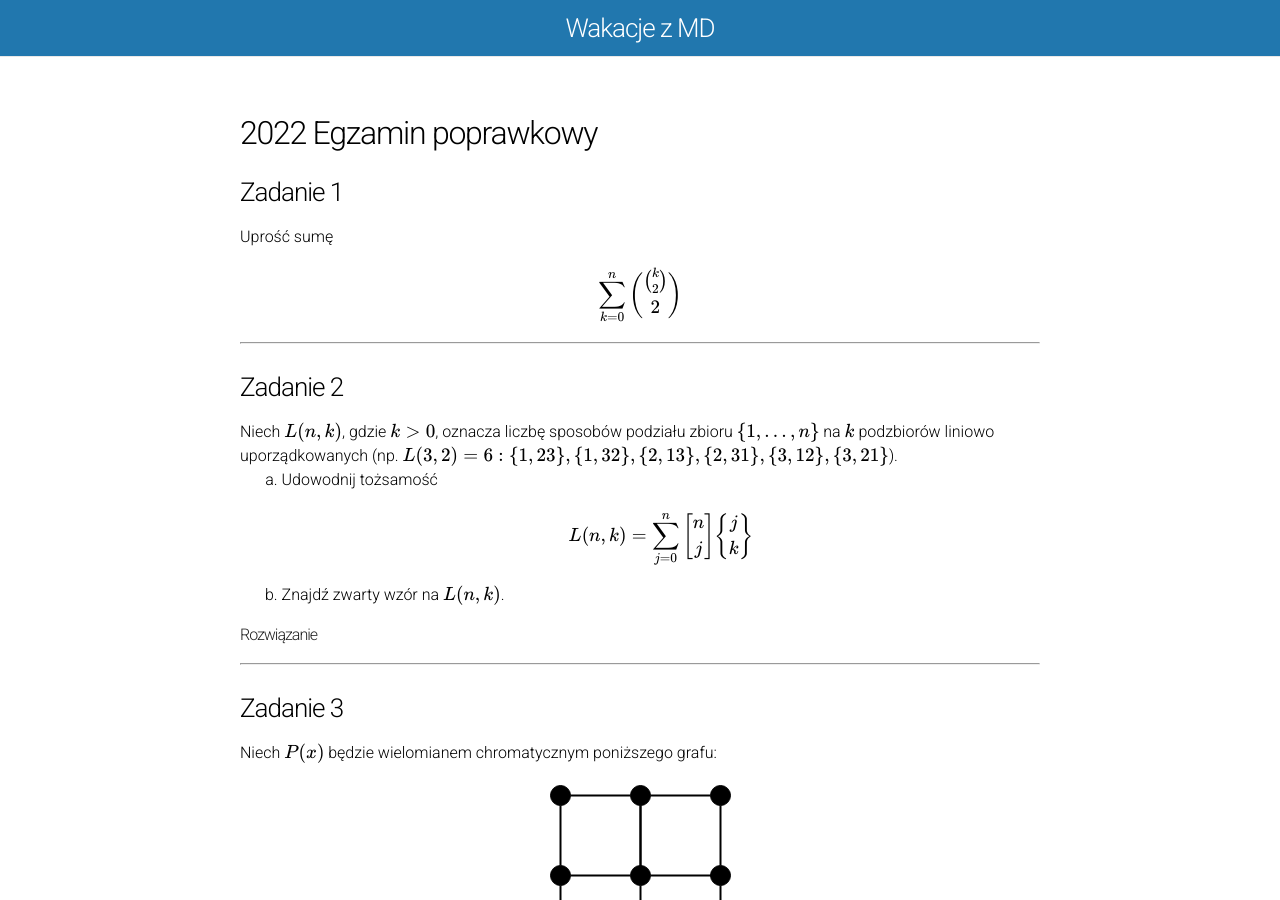
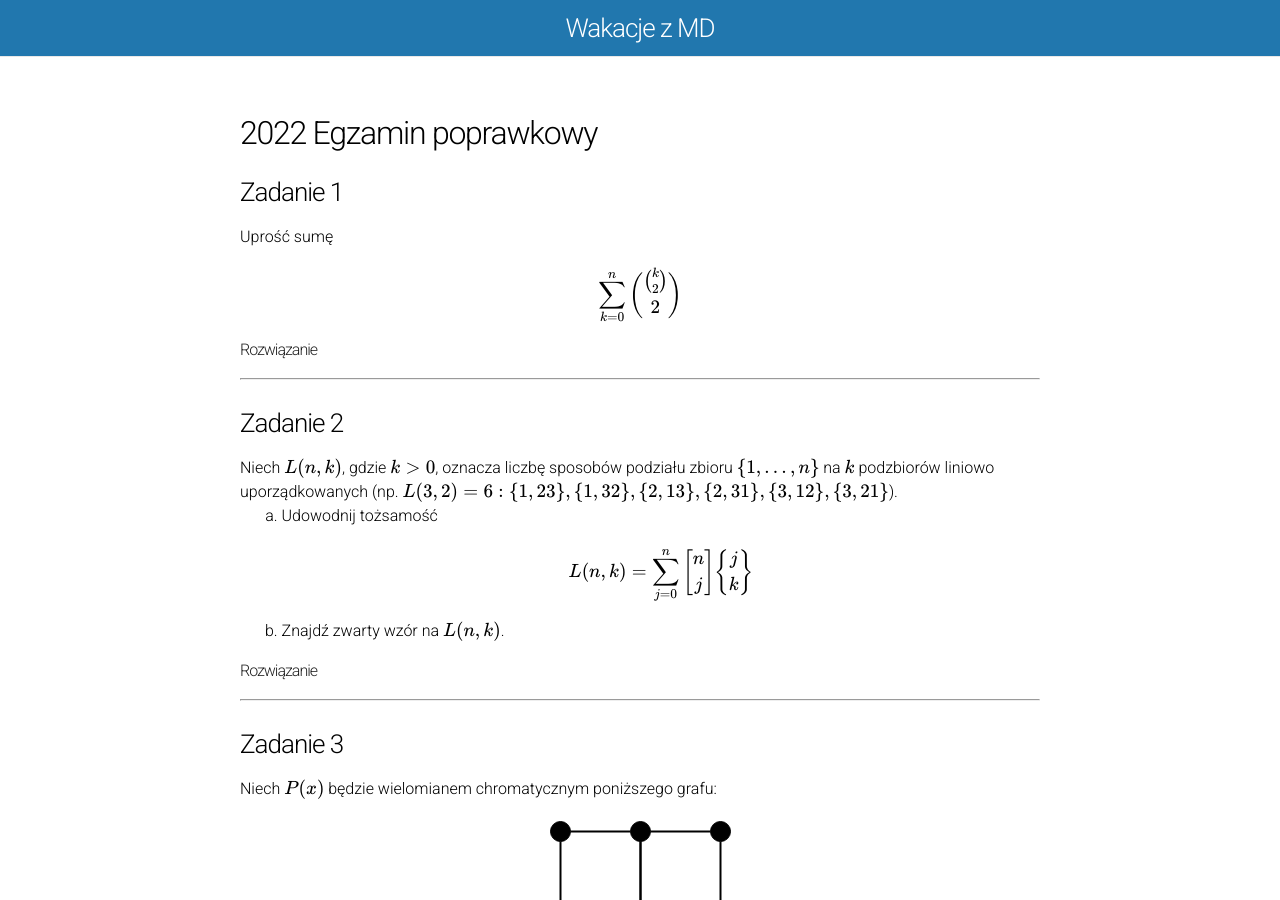
Before and after one commit to wakacjezmd/wakacjezmd.github.io, a Jekyll site: the page built from _solutions/2022/2022-egzamin-2.md, in a window 1280 px wide and 900 px high. Built offline with Jekyll 4.4.1, drawn with Linux system fonts in a browser that asks for light colours; nearby versions of some CDN libraries; formulas are drawn with MathJax 3; our own code applies the rules of GitHub Pages for plain Markdown files.

Commit message:
Dodano rozwiązanie zadania 1 z egzaminu poprawkowego 2022.

```diff
--- a/_solutions/2022/2022-egzamin-2.md
+++ b/_solutions/2022/2022-egzamin-2.md
@@ -11,6 +11,63 @@
 Uprość sumę
 
 $$ \sum^{n}_{k=0} {\binom{\binom{k}{2}}{2}} $$
+</div>
+
+<div data-collapse>
+  <h4 class="collapsible">Rozwiązanie</h4>
+  <div class="solution">
+    <p>
+      Zauważmy, że
+    </p>
+    <p>
+      $$\binom{\binom{k}{2}}{2}
+      = \binom{\frac{k(k-1)}{2}}{2}
+      = \frac{1}{2}\frac{k(k-1)}{2}\frac{(k+1)(k-2)}{2}
+      = \frac{4!}{8}\frac{(k+1)k(k-1)(k-2)}{4!}
+      = 3 \binom{k+1}{4}$$.
+    </p>
+    <p>
+      Korzystając ze wzoru Pascala otrzymujemy
+    </p>
+    <p>
+      $$3\binom{k+1}{4} = 3\binom{k}{4} + 3\binom{k}{3}$$.
+    </p>
+    <p>
+      Zadanie więc sprowadza się do policzenia sumy
+    </p>
+    <p>
+      $$\sum_{k=0}^{n}\binom{\binom{k}{2}}{2} = 3\sum_{k=0}^{n}\binom{k}{4} + 3\sum_{k=0}^{n}\binom{k}{3}$$.
+    </p>
+    <p>
+      W ogólności zastanówmy się jak policzyć sumę \(\sum_{k=0}^{n}\binom{k}{l} \).
+      Posłużmy się interpretacją kombinatoryczną.
+      Wiadomo (z ćwiczeń), że \( \binom{n-1}{l-1} \) to liczba rozwiązań
+      (w liczbach całkowitych dodatnich) równania \( x_1 + x_2 + ... + x_l = n \).
+      Zatem szukana suma to liczba rozwiązań nierówności
+      \( x_1 + x_2 + ... + x_{l + 1} \leq n+1\), gdzie \( k \), po którym sumujemy
+      spełnia \( k + 1 = x_1 + x_2 + ... + x_{l + 1}\).
+    </p>
+    <p>
+      Zastanówmy się jak inaczej przedstawić liczbę rozwiązań
+      (w liczbach całkowitych dodatnich) takiej nierówności. Weźmy sobie \( n+1 \) kulek.
+      Ustawiamy kulki w rzędzie i każda po prawej ma jedno puste miejsce.
+      Tych miejsc jest oczywiście tyle co kulek, czyli \( n+1 \). W te \( n+1 \) pustych
+      miejsc wstawiamy \( l + 1 \) patyków. Ilość kulek na lewo od pierwszego patyka
+      to \( x_1\), ilość kulek między pierwszym, a drugim patykiem to \( x_2 \) itd.
+      aż do \(l+1\) patyka. Takie rozwiązanie spełnia nierówność.
+      Zatem liczba rozwiązań tej nierówności
+      to \(\sum_{k=0}^{n}\binom{k}{l} = \binom{n+1}{l+1} \).
+    </p>
+    <p>
+      Mając policzoną tę sumę możemy napisać ostateczne rozwiązanie
+    </p>
+    <p>
+      $$\sum_{k=0}^{n}\binom{\binom{k}{2}}{2} = 3\binom{k+1}{5} + 3\binom{k+1}{4}$$.
+    </p>
+
+
+
+  </div>
 </div>
 
 ---
```
